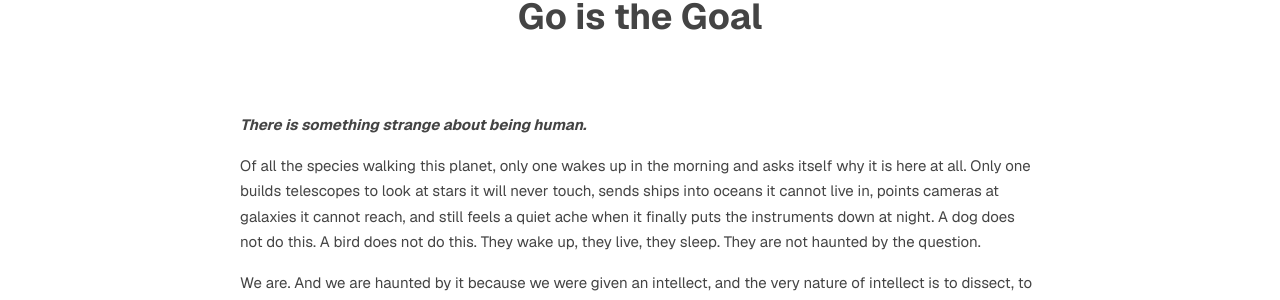
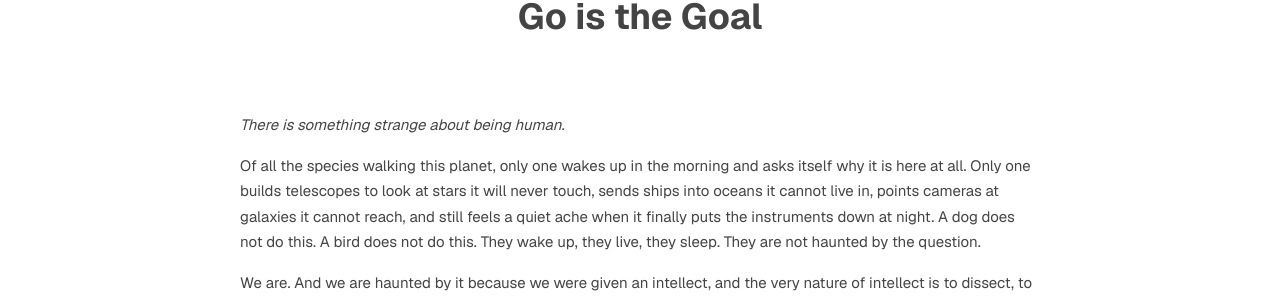
Before and after one commit to trmanish/trmanish.github.io, a Jekyll site: the page built from _posts/2026-05-15-the-purpose-of-life-is-people-letting-them-go-is-the-goal.md, in a window 1280 px wide. Shown: the part 276-576 px from the top of the page. Built offline with Jekyll 4.4.1, drawn with Linux system fonts in a browser that asks for light colours.

Commit message:
Drop bold from opening line, keep italics only

```diff
--- a/_posts/2026-05-15-the-purpose-of-life-is-people-letting-them-go-is-the-goal.md
+++ b/_posts/2026-05-15-the-purpose-of-life-is-people-letting-them-go-is-the-goal.md
@@ -11,7 +11,7 @@ published: true
 
 <br> <!-- Adds extra spacing -->
 
-***There is something strange about being human.***
+*There is something strange about being human.*
 
 Of all the species walking this planet, only one wakes up in the morning and asks itself why it is here at all. Only one builds telescopes to look at stars it will never touch, sends ships into oceans it cannot live in, points cameras at galaxies it cannot reach, and still feels a quiet ache when it finally puts the instruments down at night. A dog does not do this. A bird does not do this. They wake up, they live, they sleep. They are not haunted by the question.
 
```
